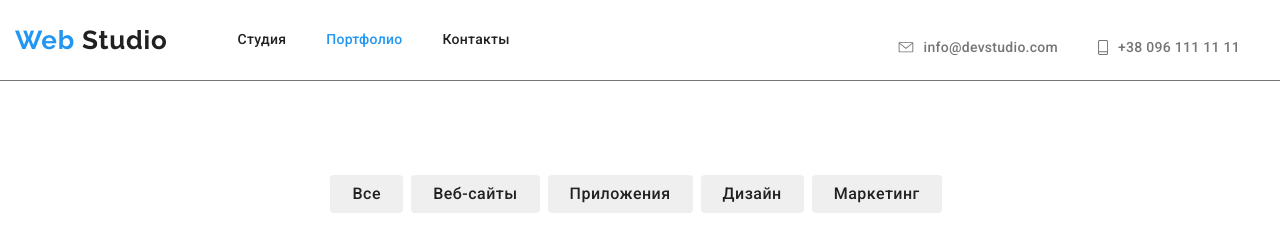
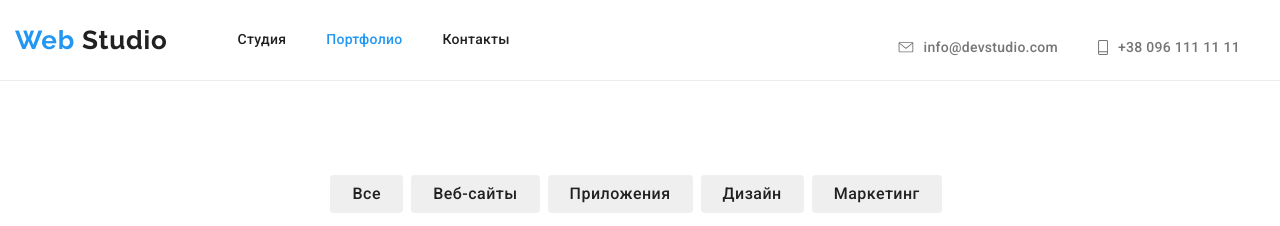
Before and after one commit to mitrofin/goit-markup-hw-08, a plain HTML site: page portfolio.html in a window 1280 px wide. Shown: the top 226 px of the page. Drawn offline with nearby package versions, Linux system fonts and the light colour scheme.

Commit message:
correction

```diff
--- a/sass/components/_header.scss
+++ b/sass/components/_header.scss
@@ -200,5 +200,5 @@
   width: 100%;
   margin-left: auto;
   margin-right: auto;
-  border-bottom: 1px solid $text-color;
+  border-bottom: 1px solid #ececec;
 }
```
Also changed, not shown: css/main.css, css/main.min.css, 2 other files.
